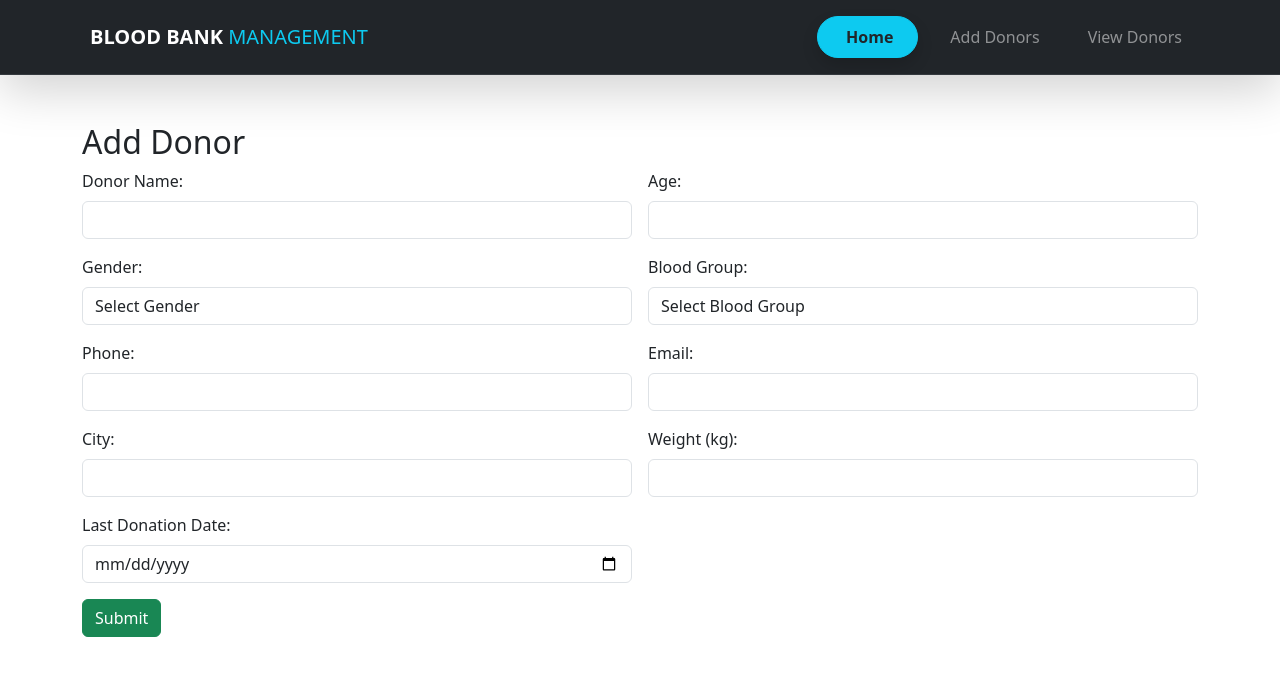
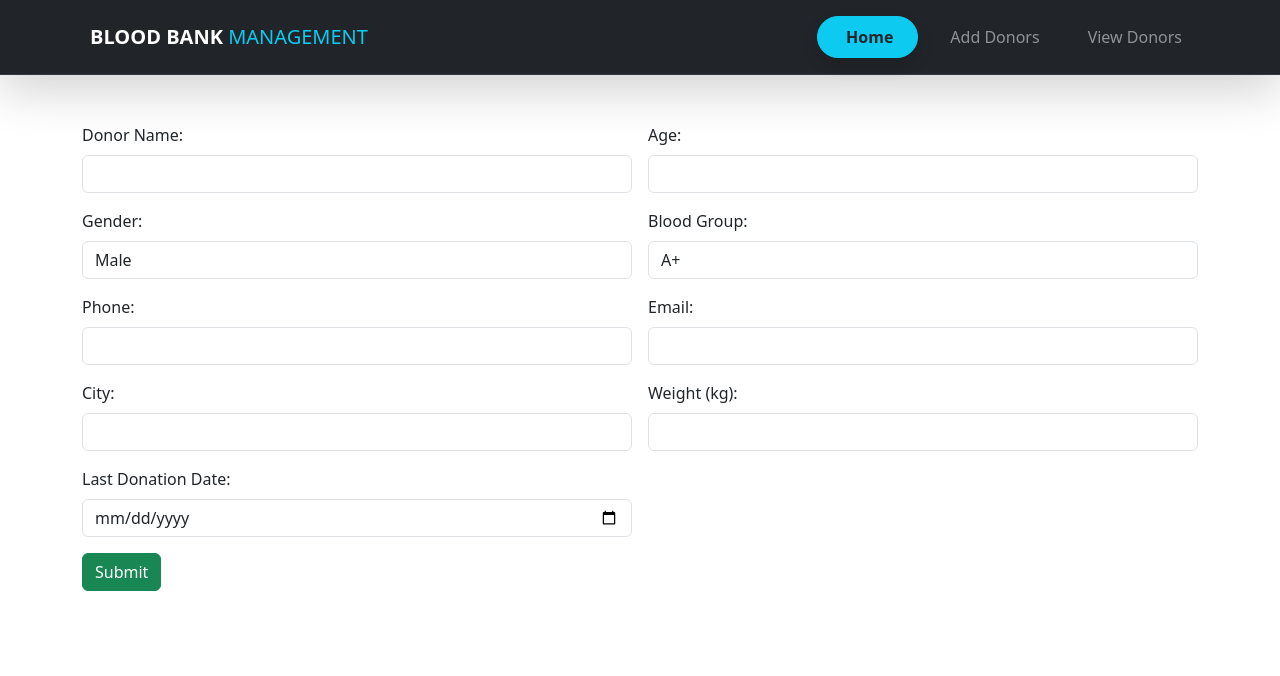
Before and after one commit to ShaunPeter04/Blood-bank-management-app, a React (Vite) app: page /add in a window 1280 px wide. Shown: the top 676 px of the page. Built offline with nearby package versions, Linux system fonts and the light colour scheme.

Commit message:
small change in add donor

```diff
--- a/src/components/AddDonor.jsx
+++ b/src/components/AddDonor.jsx
@@ -4,8 +4,7 @@ import NavigationBar from './NavigationBar';
 
 const AddDonor = () => {
 
-    const [formData, setFormData] = useState(
-        {
+    const [formData, setFormData] = useState({
         donor_name: '',
         age: '',
         gender: '',
@@ -15,8 +14,7 @@ const AddDonor = () => {
         city: '',
         weight_kg: '',
         last_donation_date: ''
-        }
-    )
+    });
 
 
 
@@ -25,19 +23,18 @@ const AddDonor = () => {
     }
 
     const readValue = () => {
-        console.log(formData)
+        console.log(input)
 
-        axios.post("https://host-demo-app.onrender.com/api/add-donor", formData).then(
+        axios.post("https://host-demo-app.onrender.com/api/add-course", formData).then(
 
             (response) => (
                 console.log(response.data)
             )
 
-        ).catch((error) => {
-            console.log(error.response?.data);
-            console.log(error.response?.status);
-            console.error(error);
-        }
+        ).catch(
+            (error) => (
+                console.error("Error Adding Course", error)
+            )
         )
 
     }
@@ -47,7 +44,6 @@ const AddDonor = () => {
 
             <NavigationBar />
             <div className="container mt-5">
-                <h2>Add Donor</h2>
                 <div className="row">
                     <div className="col col-12 col-sm-12 col-md-12 col-lg-12 col-xl-12 col-xxl-12">
 
@@ -86,7 +82,6 @@ const AddDonor = () => {
                                     onChange={inputHandler}
                                     required
                                 >
-                                    <option value="">Select Gender</option>
                                     <option value="Male">Male</option>
                                     <option value="Female">Female</option>
                                     <option value="Other">Other</option>
@@ -96,13 +91,12 @@ const AddDonor = () => {
 
                                 <label className='form-label'>Blood Group: </label>
                                 <select
-                                    className="form-control"
+                                    className='form-control'
                                     name="blood_group"
                                     value={formData.blood_group}
                                     onChange={inputHandler}
                                     required
                                 >
-                                    <option value="">Select Blood Group</option>
                                     <option value="A+">A+</option>
                                     <option value="A-">A-</option>
                                     <option value="B+">B+</option>
@@ -185,7 +179,7 @@ const AddDonor = () => {
 
 
         </div>
-    )
-}
+    );
+};
 
 export default AddDonor;
```
Lines whose indentation alone changed are shown as unchanged.
